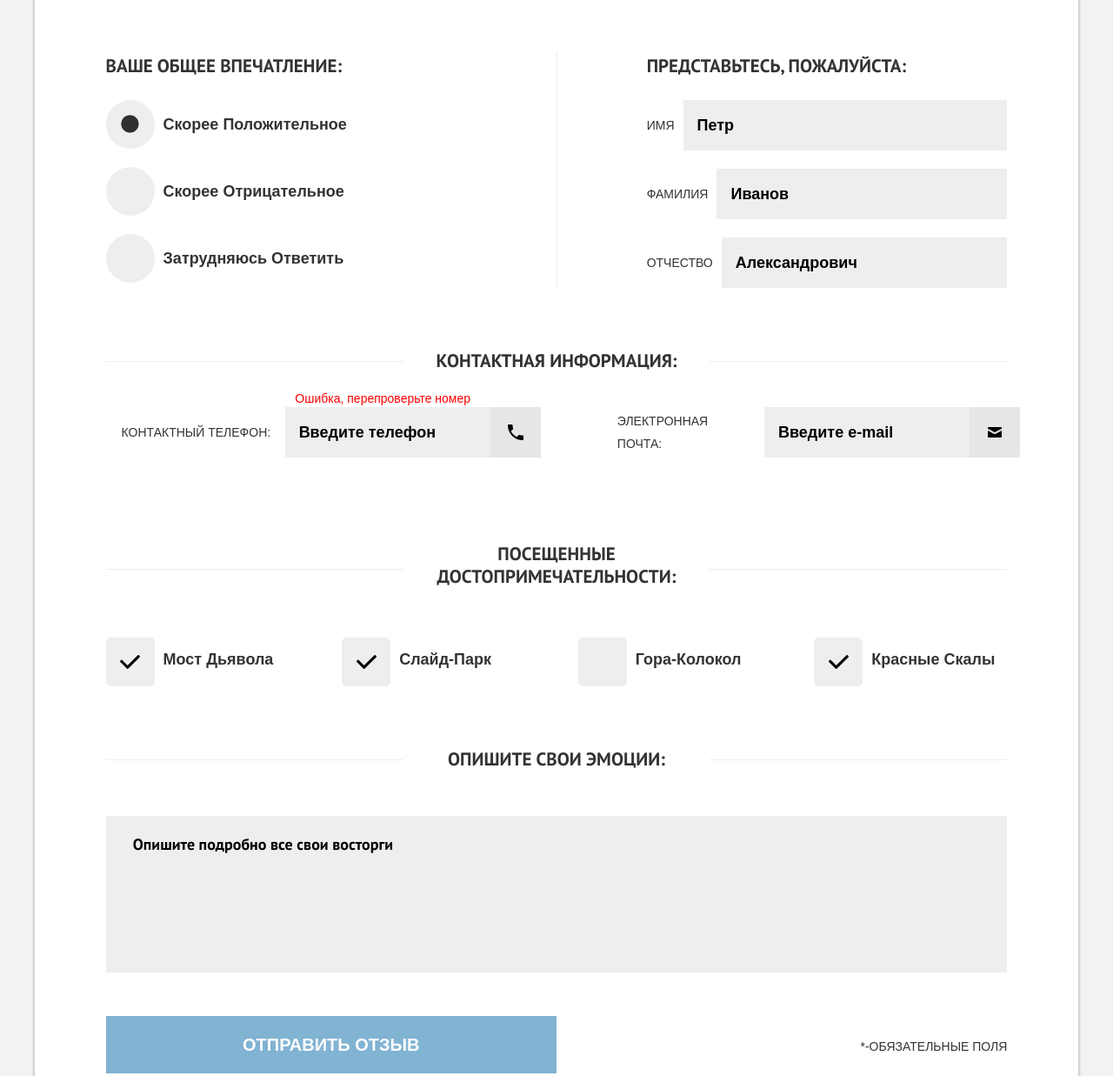
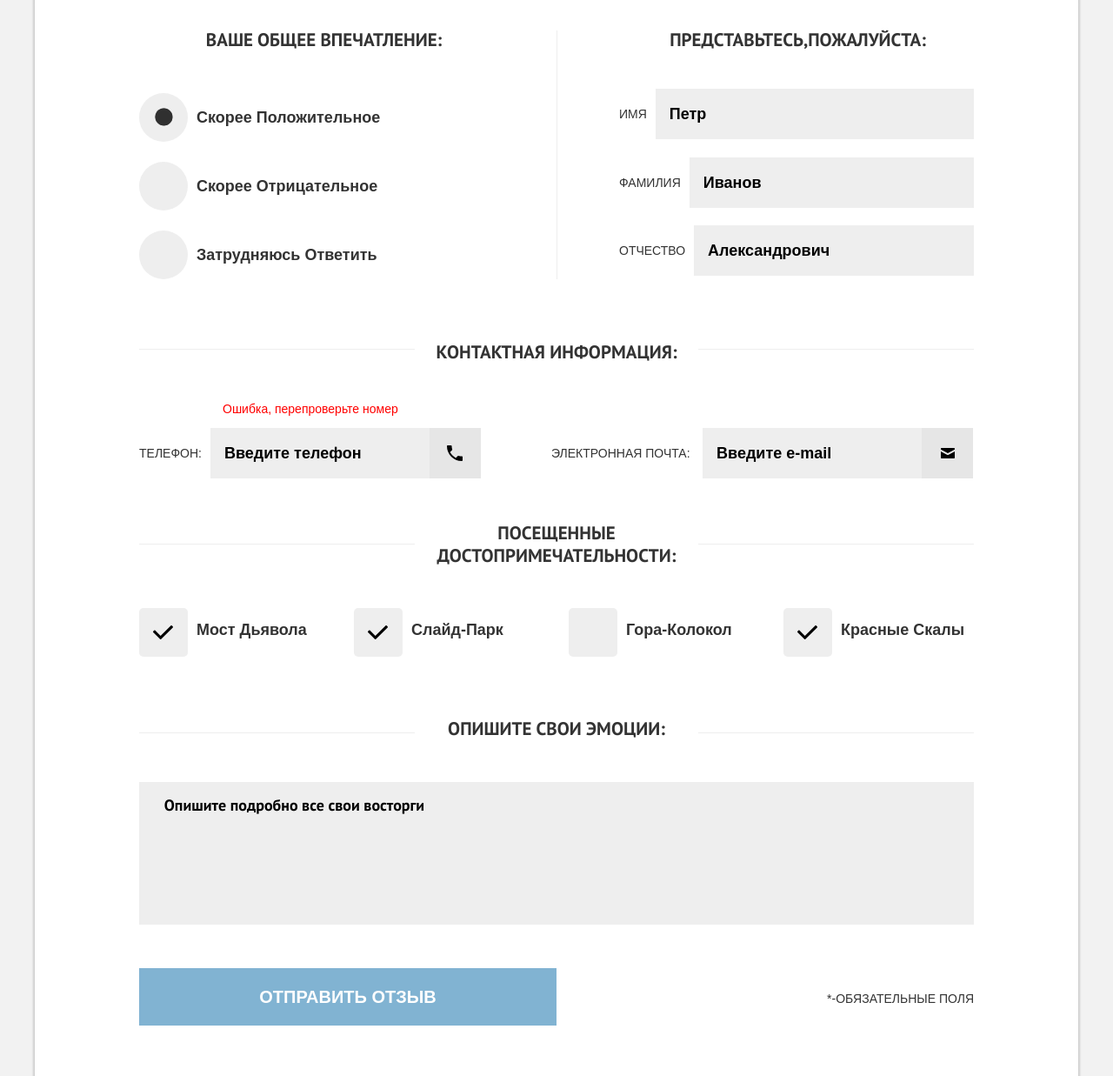
Before and after one commit to lulumalorum/164074-sedona-1, a website: page form.html in a window 1280 px wide. Shown: the part 603-1840 px from the top of the page at 87% size. Drawn offline with nearby package versions, Linux system fonts and the light colour scheme; files that its build step writes are made by us from their sources; files whose address does not match are found by name.

Commit message:
changes form

```diff
--- a/form.html
+++ b/form.html
@@ -171,7 +171,8 @@
       <div class="page-formblock">
         <div class="page-formblock__wrap">
           <div class="page-formblock__item  page-formblock__item--personaldata">
-            <span class="page-formblock__title">Представьтесь, пожалуйста:</span>
+            <span class="page-formblock__title  page-formblock__title--desktop">Представьтесь,пожалуйста:</span>
+            <span class="page-formblock__title  page-formblock__title--tablet">Представьтесь:</span>
             <div class="page-formblock__group">
               <label class="page-formblock__label" for="name">Имя</label>
               <input class="page-formblock__field  page-formblock__field--superlong" type="text" name="firstname" id="name" value="Петр">
@@ -187,9 +188,10 @@
           </div>
           <div class="page-formblock__item  page-formblock__item--contacts">
             <span class="page-formblock__title  page-formblock__title--center"><span>Контактная информация:</span></span>
-            <div class="page-formblock__contactwrap">
+            <div class="page-formblock__contactwrap page-formblock__contactwrap--tel">
               <span class="page-formblock__error">Ошибка, перепроверьте номер</span>
-              <label class="page-formblock__label  page-formblock__label--long" for="tel">Контактный телефон:</label>
+              <label class="page-formblock__label  page-formblock__label--desktop" for="tel">телефон:</label>
+              <label class="page-formblock__label  page-formblock__label--long page-formblock__label--mobile" for="tel">Контактный телефон:</label>
               <div class="page-formblock__group2">
                 <input class="page-formblock__field  page-formblock__field--long  page-formblock__field--phone" type="tel" name="phonenumber" id="tel" value="Введите телефон">
                 <div class="page-formblock__icon  page-formblock__icon--tel">
--- a/sass/page-footer.scss
+++ b/sass/page-footer.scss
@@ -62,7 +62,7 @@
 @media (min-width: 768px) {
   .page-footer {
     @include container(768px);
-    padding-top: 40px;
+    padding-top: 44px;
     text-align: center;
     display: flex;
     flex-wrap: wrap;
@@ -112,10 +112,10 @@
     width: 95.4%;
   }
   .page-footer__copyright {
-    width: 47.33%;
+    width: 50.33%;
   }
   .page-footer__visit {
     width: 41%;
-    padding-left: 56px;
+    padding-left: 84px;
   }
 }
--- a/sass/page-form.scss
+++ b/sass/page-form.scss
@@ -29,6 +29,7 @@
     margin-top: 50px;
     padding-top: 20px;
     padding-bottom: 20px;
+    margin-left: 3%;
   }
   .page-form__wrap {
     display: flex;
@@ -40,12 +41,16 @@
   }
   .page-form__requiredfields {
     display: flex;
-    width: 50%;
+    width: 46%;
     justify-content: flex-end;
   }
 }
 @media (min-width: 1200px) {
   .page-form__btn {
     width: 50%;
+    margin-left: 0;
+  }
+  .page-form__requiredfields {
+    width: 50%;
   }
 }
--- a/sass/page-formblock.scss
+++ b/sass/page-formblock.scss
@@ -11,10 +11,11 @@
     flex-wrap: wrap;
   }
   .page-formblock__item {
+    width: 100%;
     position: relative;
     padding-bottom: 20px;
-  }
-  .page-formblock__item::before {
+    padding-top: 36px;
+    &::before {
       content: "";
       width: 200vw;
       height: 1px;
@@ -24,6 +25,7 @@
       top: 10px;
       left: -50%;
       z-index: 10;
+    }
   }
   .page-formblock__title {
     display: flex;
@@ -49,7 +51,6 @@
     padding-bottom: 20px;
     width: 100%;
     margin: auto;
-
   }
   .page-formblock__group2 {
     width: 94.4%;
@@ -93,10 +94,6 @@
     top: 0;
     right: -6%;
   }
-  .page-formblock__item {
-    width: 100%;
-    padding-top: 50px;
-  }
   .page-formblock__textarea {
     width: 95%;
     padding-left: 5%;
@@ -104,7 +101,7 @@
     margin: auto;
     background: $gray;
     border: none;
-    min-height: 160px;
+    min-height: 150px;
     padding-top: 18px;
     font-size: 18px;
     line-height: 26px;
@@ -185,6 +182,9 @@
     font-size: 18px;
     font-weight: bold;
   }
+  .page-formblock__item--personaldata .page-formblock__title--tablet{
+    display: none;
+  }
 }
 @media (min-width: 768px) {
   .page-formblock {
@@ -197,7 +197,8 @@
     font-size: 18px;
   }
   .page-formblock__wrap {
-    width: 86.4%;
+    width: 84%;
+
     margin: auto;
     display: flex;
     flex-wrap: wrap;
@@ -207,15 +208,23 @@
     width: 50%;
     padding-bottom: 0;
     }
+  .page-formblock__item--personaldata .page-formblock__title--desktop{
+    display: none;
+  }
+  .page-formblock__item--personaldata .page-formblock__title--tablet{
+    display: flex;
+    padding-right: 11%;
+    padding-bottom: 12%;
+  }
   .page-formblock__item--personaldata::before {
     content: "";
     display: block;
     width: 1px;
-    height: 80%;
+    height: 90%;
     background: #eeeeee;
     position: absolute;
     box-sizing: border-box;
-    top: 14%;
+    top: 10%;
     left: 0;
   }
   .page-formblock__item--contacts {
@@ -231,26 +240,15 @@
     width: 100%;
     display: flex;
     flex-wrap: wrap;
+    padding-top: 54px;
     position: relative;
   }
   .page-formblock__item--contacts .page-formblock__title {
     width: 100%;
     margin: auto;
-    padding-bottom: 40px;
-    &::before {
-      content: "";
-      display: block;
-      width: 100%;
-      height: 1px;
-      background: $gray;
-      position: absolute;
-      box-sizing: border-box;
-      top: 63px;
-    }
-  }
-  .page-formblock__item--landmarks .page-formblock__title {
-    width: 100%;
-    margin: auto;
+
+    padding-top: 31px;
+padding-bottom: 24px;
     &::before {
       content: "";
       display: block;
@@ -260,6 +258,22 @@
       position: absolute;
       box-sizing: border-box;
       top: 80px;
+    }
+  }
+  .page-formblock__item--landmarks .page-formblock__title {
+    width: 100%;
+    margin: auto;
+    padding-top: 13px;
+    margin-top: 12px;
+    &::before {
+      content: "";
+    display: block;
+    width: 100%;
+    height: 1px;
+    background: #eeeeee;
+    position: absolute;
+    box-sizing: border-box;
+    top: 100px;
     }
   }
   .page-formblock__title span {
@@ -283,6 +297,7 @@
   }
   .page-formblock__item--contacts .page-formblock__label--long {
     width: 100%;
+    padding-bottom: 1%;
   }
   .page-formblock__item--emotions {
     position: relative;
@@ -299,7 +314,7 @@
       background: $gray;
       position: absolute;
       box-sizing: border-box;
-      top: 63px;
+      top: 47px;
     }
   }
   .page-formblock__title {
@@ -330,6 +345,9 @@
     display: flex;
     position: relative;
     width: 100%;
+  }
+  .page-formblock__item--landmarks .page-formblock__group3{
+    margin-left: 119px;
   }
   .page-formblock__group3 {
     display: flex;
@@ -380,15 +398,38 @@
     margin: 0;
     display: flex;
     align-items: center;
-    margin-bottom: 21px;
+    margin-top: 21px;
     width: 80%;
     justify-content: flex-end;
+  }
+  .page-formblock__item--impression .page-formblock__group {
+    margin: 0;
+    display: flex;
+    align-items: center;
+    margin-top: 22px;
+    width: 90%;
+    justify-content: flex-start;
+  }
+  .page-formblock__item--impression .page-formblock__title {
+    margin-bottom: 14%;
+  }
+.page-formblock__contactwrap{
+  margin-left: 3%;
+
+  &:last-child{
+    margin-top: -1%;
+    margin-left: 3%;
+  }
+
 }
   .page-formblock__textarea {
     padding: 0;
     margin: 0;
     width: 97%;
-    padding-top: 2%;
+    height: 22px;
+    margin-top: 6%;
+    padding-top: 1.5%;
+    margin-left: 3%;
     padding-left: 3%;
     font-size: 18px;
   }
@@ -426,18 +467,48 @@
     text-transform: capitalize;
     font-size: 18px;
   }
+  .page-formblock__label--desktop{
+    display: none;
+  }
 }
 @media (min-width: 1200px) {
   .page-formblock {
     @include container(1200px);
   }
+  .page-formblock__wrap{
+      width: 80%;
+  }
+  .page-formblock__item{
+    padding-top: 30px;
+  }
+  .page-formblock__item--personaldata .page-formblock__title--desktop{
+    display: flex;
+  }
+  .page-formblock__item--impression .page-formblock__group{
+    width: 80%;
+    margin-top: 23px;
+  }
+  .page-formblock__item--personaldata .page-formblock__group {
+    width: 85%;
+    margin-top: 12px;
+  }
+
+  .page-formblock__item--contacts .page-formblock__title{
+    padding-top: 41px;
+    padding-bottom: 40px;
+  }
   .page-formblock__item--contacts {
     display: flex;
     flex-wrap: wrap;
-    margin-bottom: 48px;
+    margin-bottom: 25px;
   }
-  .page-formblock__title {
-    width: 80%;
+  .page-formblock__item--impression .page-formblock__title{
+    padding-left: 16%;
+    margin-bottom: 6%;
+  }
+
+  .page-formblock__item--personaldata .page-formblock__title{
+    padding-left: 75px;
   }
   .page-formblock__contactwrap {
     flex-wrap: nowrap;
@@ -445,16 +516,37 @@
   }
   .page-formblock__item--contacts .page-formblock__label--long {
     width: 57%;
+    padding-bottom: 0;
+  }
+  .page-formblock__contactwrap {
+    margin-left: 0;
+   &:last-child{
+     margin-top: 3.5%;
+     display: flex;
+     margin-left: 5%;
+   }
+    }
+  .page-formblock__contactwrap--tel {
+    width: 42.5%;
+    margin-top: 3.5%;
+  }
+  .page-formblock__label--mobile {
+    display: none;
+  }
+  .page-formblock__label--desktop {
+    display: inline-flex;
+    width: 22%;
   }
   .page-formblock__label--mail {
-    padding-left: 10%;
+
   }
   .page-formblock__field--phone {
     width: 84%;
   }
   .page-formblock__icon {
     right: 11%;
-    left: 236px;
+    width: 59px;
+    left: 252px;
   }
   .page-formblock__item--personaldata {
     width: 50%;
@@ -470,25 +562,55 @@
   }
   .page-formblock__group3 {
     margin: 0;
-    padding: 0;
+    padding-top: 23px;
+    margin-top: -2%;
+margin-bottom: 2%;
     display: flex;
     flex-wrap: nowrap;
     width: 100%;
     justify-content: space-between;
   }
   .page-formblock__group3 .page-formblock__group:last-child {
-    flex-shrink: 1.2;
+    flex-shrink: 1.12;
+    order: 4;
   }
   .page-formblock__error {
     position: absolute;
-    top: 55%;
-    left: 21%;
+    top: 61%;
+  left: 10%;
   }
   .page-formblock__title span {
     width: 34%;
+  }
+  .page-formblock__title{
+    padding-bottom: 4%;
   }
   .page-formblock__label--bold {
     text-transform: capitalize;
     font-size: 18px;
   }
+  .page-formblock__item--personaldata .page-formblock__title--tablet{
+    display: none;
   }
+  .page-formblock__label--desktop{
+    display: flex;
+  }
+  .page-formblock__item--landmarks{
+    padding-top: 0;
+  }
+  .page-formblock__item--landmarks .page-formblock__title {
+      &::before {
+    top: 50px;
+    }
+  }
+  .page-formblock__item--landmarks .page-formblock__group3{
+    margin-left: 0;
+  }
+  .page-formblock__item--emotions .page-formblock__title::before{
+    top:43;
+  }
+  .page-formblock__textarea {
+    margin-top: 1%;
+    margin-left: 0;
+      }
+}
--- a/sass/page-social.scss
+++ b/sass/page-social.scss
@@ -59,6 +59,6 @@
 }
 @media (min-width: 1200px) {
   .page-social {
-    width: 14.33%;
+    width: 15.1%;
   }
 }
--- a/sass/page-title.scss
+++ b/sass/page-title.scss
@@ -43,7 +43,6 @@
     }
   }
   .page-title__imgsedona {
-    top: 50%;
     height: 81px;
     width: 463px;
   }
```
Also changed, not shown: sass/page-welcomemessage.scss (+8 -4 lines), build/css/style.css, build/css/style.min.css, build/form.html. Lines whose indentation alone changed are shown as unchanged.
